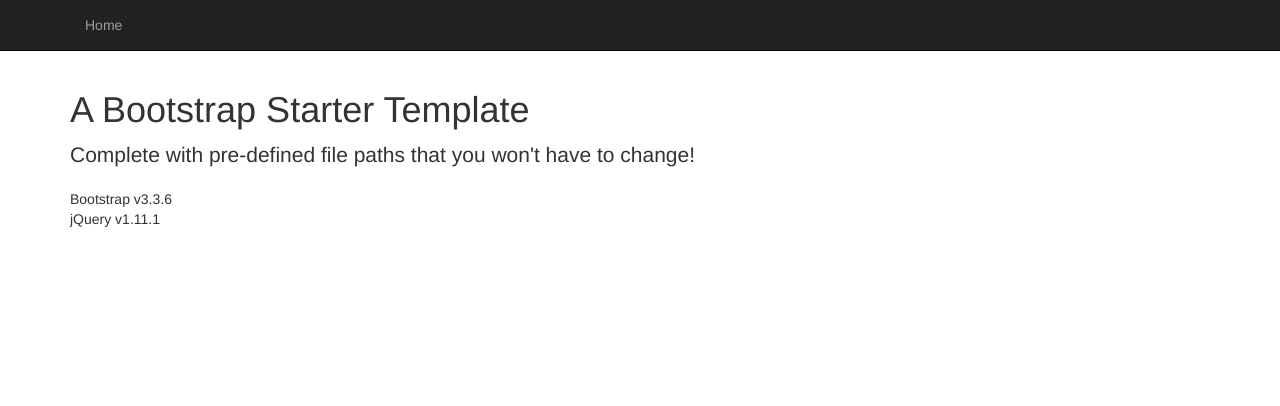
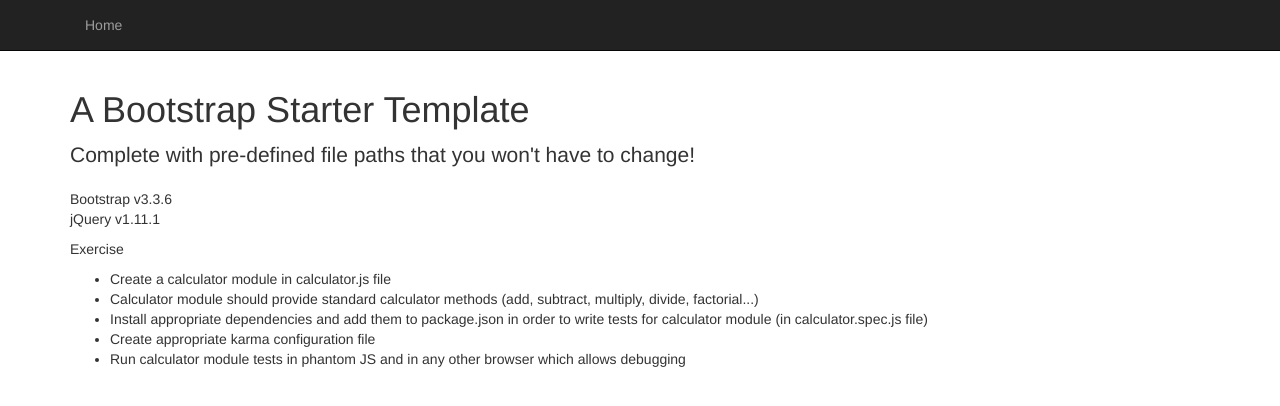
Before and after one commit to tszewcow/starter_kit_js_app, a website: page index.html in a window 1280 px wide. Drawn offline with Linux system fonts and the light colour scheme.

Commit message:
exercise description added

```diff
--- a/index.html
+++ b/index.html
@@ -74,6 +74,15 @@
         </div>
         <!-- /.row -->
 
+        <p>Exercise</p>
+        <ul>
+            <li>Create a calculator module in calculator.js file</li>
+            <li>Calculator module should provide standard calculator methods (add, subtract, multiply, divide, factorial...)</li>
+            <li>Install appropriate dependencies and add them to package.json in order to write tests for calculator module (in calculator.spec.js file)</li>
+            <li>Create appropriate karma configuration file</li>
+            <li>Run calculator module tests in phantom JS and in any other browser which allows debugging</li>
+        </ul>
+
     </div>
     <!-- /.container -->
 
```
